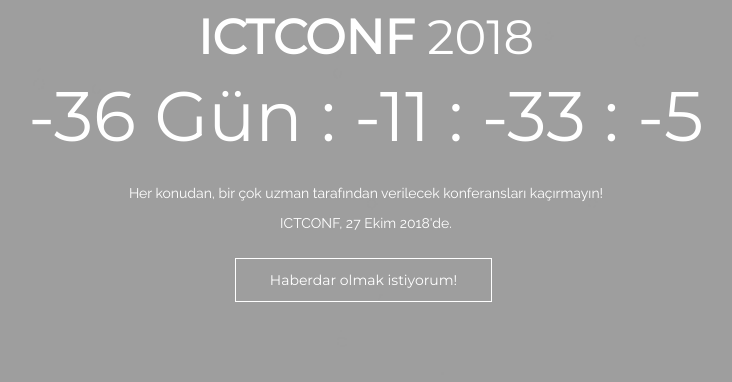
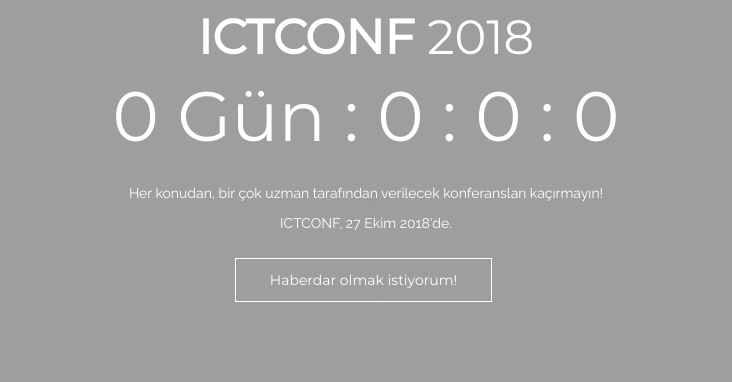
Before and after one commit to hasanemrebeyy/ictconf18.github.io, a plain HTML site: page index.html in a window 1280 px wide. Shown: the part 356-738 px from the top of the page, without its empty margins (274-1006 px from the left). Drawn offline with Linux system fonts and the light colour scheme; some packages are replaced by stand-ins of ours; animation ran at ten frames a second.

Commit message:
Update index.html

```diff
--- a/index.html
+++ b/index.html
@@ -95,10 +95,10 @@ data-an-delay="0.7s" data-an-duration="1s">
                           var seconds = Math.floor((distance % (1000 * 60)) / 1000);
 
                           // Display the result in the element with id="demo"
-                          document.getElementById("digits days").innerHTML = days ;
-                          document.getElementById("digits hours").innerHTML = hours;
-                          document.getElementById("digits minutes").innerHTML =  minutes
-                          document.getElementById("digits seconds").innerHTML =  seconds;
+                          document.getElementById("digits days").innerHTML = "0" ;
+                          document.getElementById("digits hours").innerHTML = "0";
+                          document.getElementById("digits minutes").innerHTML =  "0";
+                          document.getElementById("digits seconds").innerHTML =  "0";
 
                           // If the count down is finished, write some text
                           if (distance < 0) {
```
